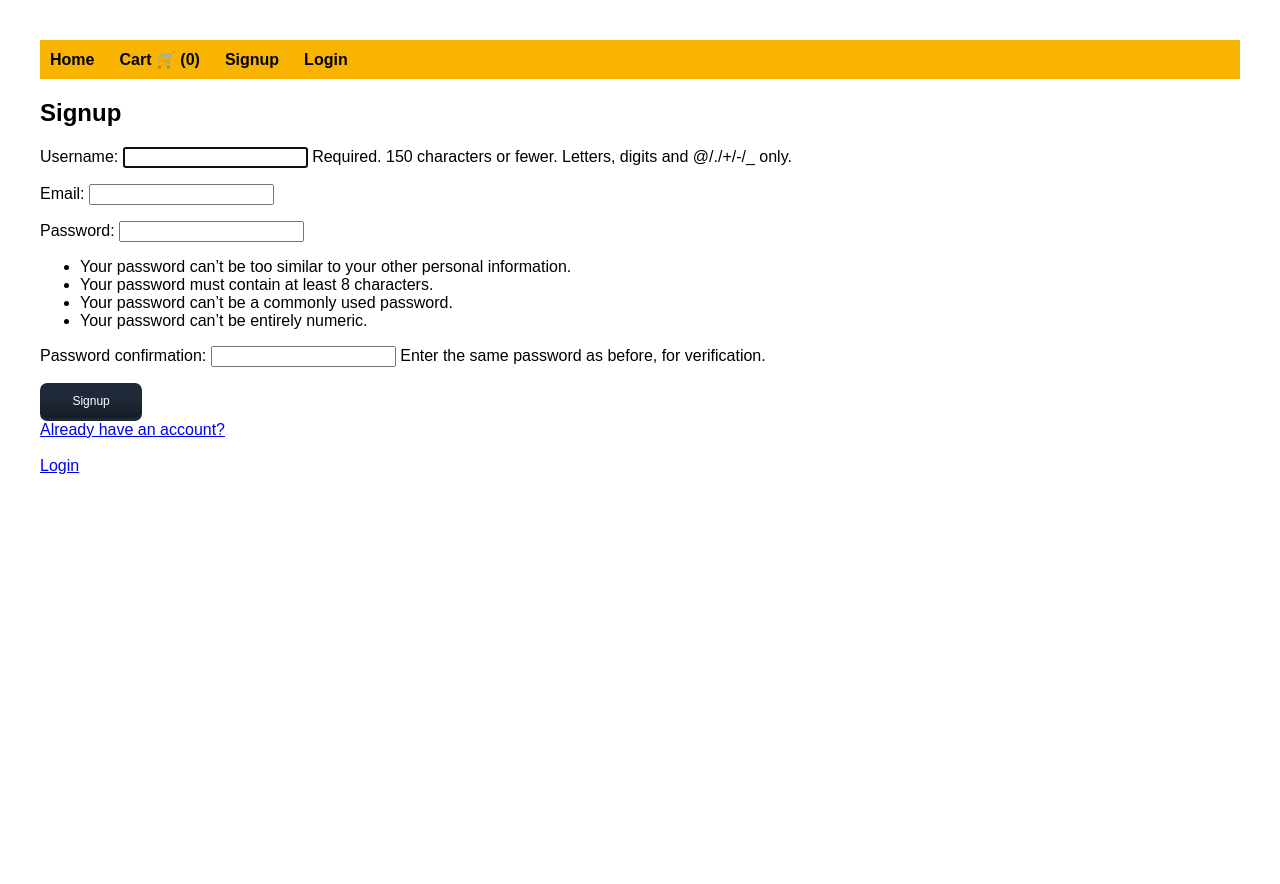
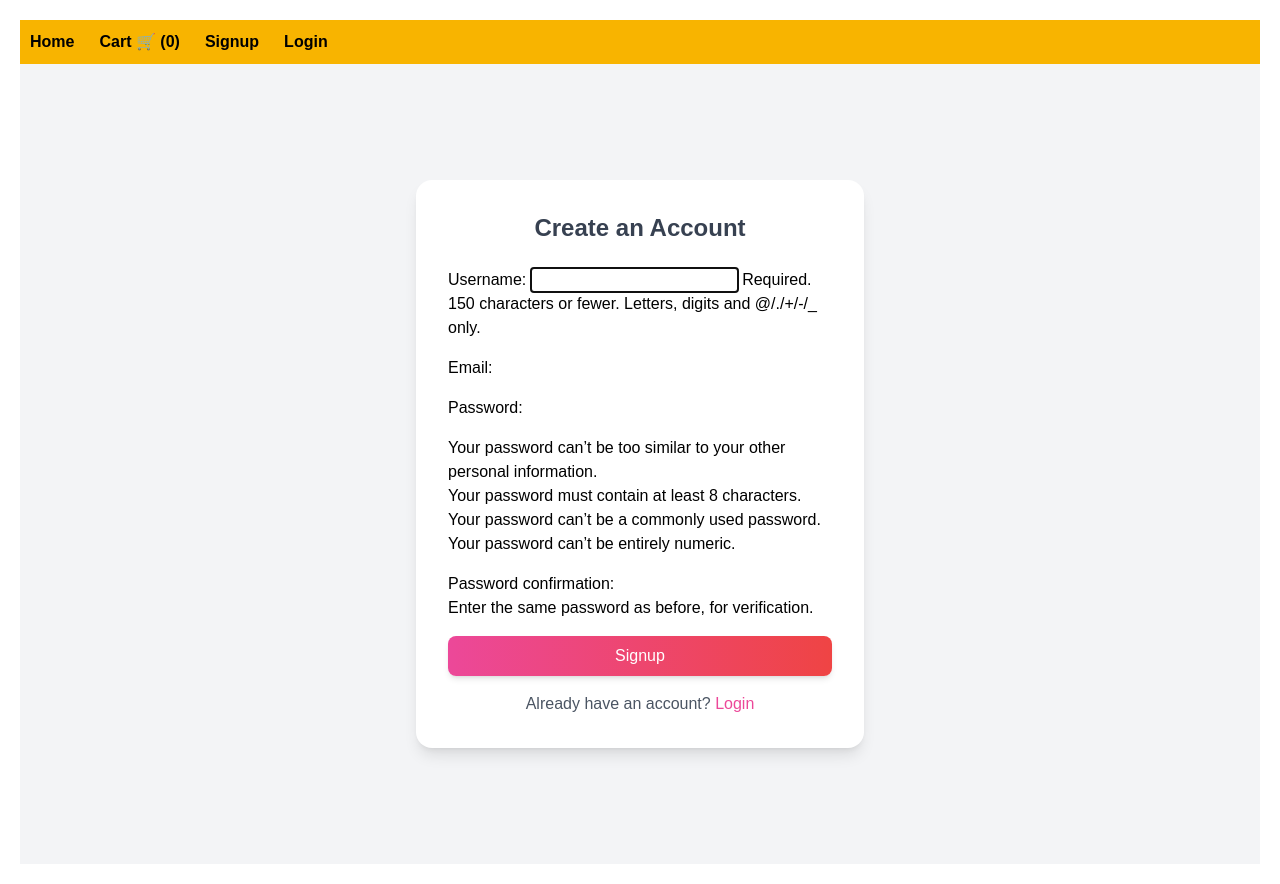
Before and after one commit to SuyashPathak03/functional-fruit-shop, a Django app: page /signup/ in a window 1280 px wide. Before the commit the page ends 474 px from the top, so only its background shows below. Run offline with Django 5.2, Linux system fonts and the light colour scheme; some libraries are stand-ins or nearby versions.

Commit message:
signup css1

```diff
--- a/shop/templates/shop/signup.html
+++ b/shop/templates/shop/signup.html
@@ -1,15 +1,28 @@
 {% extends "base.html" %}
 {% block content %}
-<h2>Signup</h2>
-<form method="POST" action="{% url 'signup' %}">
-    {% csrf_token %}
-    {{ form.as_p }}
-    <!--    <button type="submit">Signup</button>-->
-    <button>
-        <span class="transition"></span>
-        <span class="gradient"></span>
-        <span class="label">Signup</span>
-    </button>
-</form>
-<a href="{% url 'login' %}">Already have an account? <br><br>Login</a>
+
+<!-- Tailwind CDN (if not already added in base.html) -->
+<script src="https://cdn.tailwindcss.com"></script>
+
+<div class="flex justify-center items-center min-h-screen bg-gray-100">
+    <div class="bg-white shadow-lg rounded-2xl p-8 w-full max-w-md">
+        <h2 class="text-2xl font-bold text-center text-gray-700 mb-6">Create an Account</h2>
+
+        <form method="POST" action="{% url 'signup' %}" class="space-y-4">
+            {% csrf_token %}
+            {{ form.as_p }}
+
+            <button type="submit"
+                class="w-full bg-gradient-to-r from-pink-500 to-red-500 text-white py-2 rounded-lg shadow-md hover:from-pink-600 hover:to-red-600 transition-all duration-300">
+                Signup
+            </button>
+        </form>
+
+        <p class="text-center text-gray-600 mt-4">
+            Already have an account?
+            <a href="{% url 'login' %}" class="text-pink-500 hover:underline">Login</a>
+        </p>
+    </div>
+</div>
+
 {% endblock %}
```
